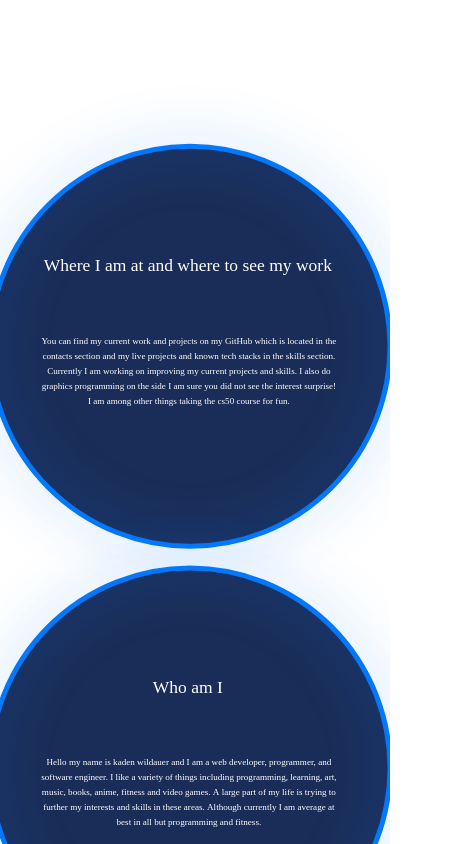
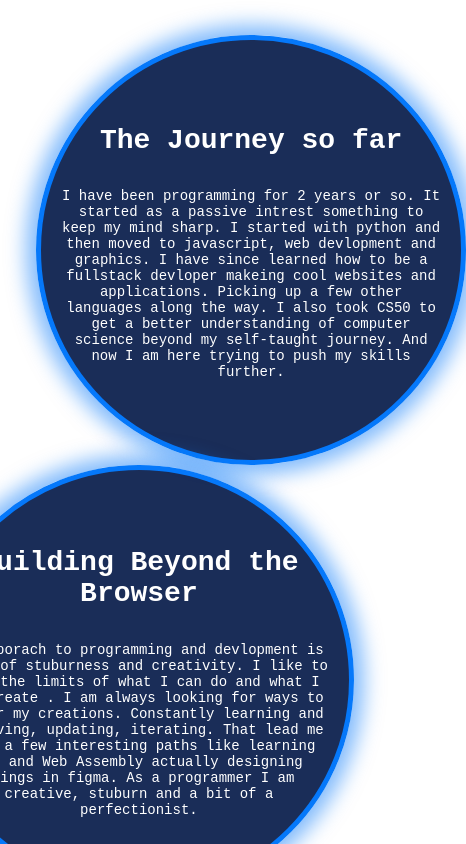
Before and after one commit to TheHeartstriker/Portfolio, a React (Vite) app in the folder Portfolio/: page / in a window 390 px wide. Shown: the part 960-1804 px from the top of the page, 466 px wide, since content can reach past the window. Built offline with nearby package versions, Linux system fonts and the light colour scheme; a web font is replaced by a local one.

Commit message:
Mobile stuff

```diff
--- a/Portfolio/src/About/About.jsx
+++ b/Portfolio/src/About/About.jsx
@@ -1,12 +1,15 @@
 import PlayGround from "./Playground/PlayGround";
 import { useRef, useState, useEffect } from "react";
 import DownArr from "../Images/DownArrow";
+import { Header1, Header2, Header3 } from "./Text";
+import { MainText1, MainText2, MainText3 } from "./Text";
 
 function About() {
   const ColoredTextRef = useRef(null);
   const [MouseOver, setMouseOver] = useState(false);
+  const [Text, setText] = useState(" Hi, my name is");
+  const [ToSmall, setToSmall] = useState(false);
   const Orginal = " Hi, my name is";
-  const [Text, setText] = useState(" Hi, my name is");
   const Alphabet = "abcdefghijklmnopqrstuvwxyz";
 
   function scrollDown() {
@@ -54,11 +57,23 @@ function About() {
   }
 
   useEffect(() => {
-    console.log(MouseOver);
     if (MouseOver) {
       TextScramble();
     }
   }, [MouseOver]);
+
+  useEffect(() => {
+    function handleResize() {
+      setToSmall(window.innerWidth < 1000);
+    }
+
+    window.addEventListener("resize", handleResize);
+    handleResize(); // Set initial value
+
+    return () => {
+      window.removeEventListener("resize", handleResize);
+    };
+  }, []);
 
   return (
     <>
@@ -83,40 +98,23 @@ function About() {
           </p>
         </div>
         <DownArr onClick={scrollDown} />
-        <PlayGround />
-        {/* <div className="AboutLegend" ref={Ball1}>
-          <h1>Where I am at and where to see my work</h1>
-          <p>
-            You can find my current work and projects on my GitHub which is
-            located in the contacts section and my live projects and known tech
-            stacks in the skills section. Currently I am working on improving my
-            current projects and skills. I also do graphics programming on the
-            side I am sure you did not see the interest surprise! I am among
-            other things taking the cs50 course for fun.
-          </p>
-        </div>
-        <div className="AboutPersonal" ref={Ball2}>
-          <h1>Who am I</h1>
-          <p>
-            Hello my name is kaden wildauer and I am a web developer,
-            programmer, and software engineer. I like a variety of things
-            including programming, learning, art, music, books, anime, fitness
-            and video games. A large part of my life is trying to further my
-            interests and skills in these areas. Although currently I am average
-            at best in all but programming and fitness.
-          </p>
-        </div>
-        <div className="AboutStart" ref={Ball3}>
-          <h1>How it started</h1>
-          <p>
-            I have always been interested in computers and technology I got into
-            programming when I was 16 with the simple goal of keeping my mind
-            sharp... After awhile I got hooked. The idea of being able to create
-            almost anything within the confines of a computer and share it is
-            endlessly entertaining to me. I find creation and improvement in the
-            realm of computer science to be very fulfilling.
-          </p>
-        </div> */}
+        {ToSmall === false && <PlayGround />}
+        {ToSmall && (
+          <div className="MobileAbout">
+            <div className="Journey">
+              <h1>{Header1}</h1>
+              <p>{MainText1}</p>
+            </div>
+            <div className="Beyond">
+              <h1>{Header2}</h1>
+              <p>{MainText2}</p>
+            </div>
+            <div className="More">
+              <h1>{Header3}</h1>
+              <p>{MainText3}</p>
+            </div>
+          </div>
+        )}
       </div>
     </>
   );
--- a/Portfolio/src/About/Playground/HelperPg.jsx
+++ b/Portfolio/src/About/Playground/HelperPg.jsx
@@ -36,14 +36,11 @@ function TextBreaker(text, x, y, lengthWisSpace, ctx) {
   let line = "";
   const lines = [];
   let maxWidth = 550;
-  if (window.innerWidth < 1200) {
-    lengthWisSpace = 15;
-    maxWidth = 300;
-  } else if (window.innerWidth < 800) {
-    lengthWisSpace = 10;
-    maxWidth = 150;
+  if (window.innerWidth < 1350) {
+    lengthWisSpace = 25;
+    y -= 50;
+    maxWidth = 350;
   }
-
   //Builds the individual lines
   for (let i = 0; i < words.length; i++) {
     const testLine = line + words[i] + " ";
--- a/Portfolio/src/About/Playground/PlayGround.jsx
+++ b/Portfolio/src/About/Playground/PlayGround.jsx
@@ -40,14 +40,15 @@ function PlayGround() {
     // Sets the context to the state
     setCtx(backgroundContext);
     // Function to resize the canvas
+    Radius.current = window.innerWidth / 5;
     const resizeCanvas = () => {
       // The resize
       backgroundCanvas.width = document.documentElement.scrollWidth;
       backgroundCanvas.height = document.documentElement.scrollHeight;
       // After resizing the canvas, we need to get the context again
       setCtx(backgroundCanvas.getContext("2d"));
-      // Where the redrawing of the canvas happens
-      Radius.current = window.innerWidth < 550 ? 200 : window.innerWidth / 6.5;
+      // New radius
+      Radius.current = window.innerWidth / 5;
     };
     // Event listener where the resizeCanvas function is called
     window.addEventListener("resize", resizeCanvas);
@@ -297,16 +298,6 @@ function PlayGround() {
     }
   }, [ctx]);
 
-  //Phone and screen size
-  useEffect(() => {
-    if (window.innerWidth < 550) {
-      Radius.current = 200;
-    } else {
-      let calculatedRadius = window.innerWidth * 0.25;
-      Radius.current = Math.min(calculatedRadius, 400);
-    }
-  }, [window.innerWidth]);
-
   return (
     <>
       <canvas
--- a/Portfolio/src/About/Text.js
+++ b/Portfolio/src/About/Text.js
@@ -1,21 +1,13 @@
-export const Header1 = "Where I am at and where to see my work";
-export const MainText1 = `You can find my current work and projects on my GitHub which is
-located in the contacts section and my live projects and known tech
-stacks in the skills section. Currently I am working on improving my
-current projects and skills. I also do graphics programming on the
-side I am sure you did not see the interest surprise! I am among
-other things taking the cs50 course for fun.`;
-export const Header2 = "Who am I";
-export const MainText2 = `Hello my name is kaden wildauer and I am a web developer,
-programmer, and software engineer. I like a variety of things
-including programming, learning, art, music, books, anime, fitness
-and video games. A large part of my life is trying to further my
-interests and skills in these areas. Although currently I am average
-at best in all but programming and fitness.`;
-export const Header3 = "How it started";
-export const MainText3 = `I have always been interested in computers and technology I got into
-programming when I was 16 with the simple goal of keeping my mind
-sharp... After awhile I got hooked. The idea of being able to create
-almost anything within the confines of a computer and share it is
-endlessly entertaining to me. I find creation and improvement in the
-realm of computer science to be very fulfilling.`;
+export const Header1 = "The Journey so far";
+export const MainText1 = `I have been programming for 2 years or so. It started as a passive intrest something to
+keep my mind sharp. I started with python and then moved to javascript, web devlopment and graphics. I have since learned how to
+be a fullstack devloper makeing cool websites and applications. Picking up a few other languages along the way. I also took CS50 to
+get a better understanding of computer science beyond my self-taught journey. And now I am here trying to push my skills further.`;
+export const Header2 = "Building Beyond the Browser";
+export const MainText2 = `My apporach to programming and devlopment is a mix of stuburness and creativity. I like to push the limits of what I can do
+and what I can create . I am always looking for ways to better my creations. Constantly learning and improving, updating, iterating. That lead
+me down a few interesting paths like learning C++ and Web Assembly actually designing things in figma. As a programmer I am creative, stuburn and
+a bit of a perfectionist.`;
+export const Header3 = "More than just code";
+export const MainText3 = `For me programming is more than just code. It is art, its my brand. I want to create things that are not only functional but beautiful.
+Something I can look back on and be proud of. A skill I want to push to its limits or my limits. Thats what code is to me. A proof of resolve and creativity.`;
--- a/Portfolio/src/About/about.css
+++ b/Portfolio/src/About/about.css
@@ -38,7 +38,6 @@
   width: 60%;
   bottom: 105vh;
   z-index: 1;
-  user-select: none;
 }
 
 /* In the nav folder the css file consider the container appearing time */
@@ -94,47 +93,7 @@
   }
 }
 
-h3 span::before {
-  content: attr(data-text);
-  position: absolute;
-  width: 100%;
-  color: var(--neon-blue);
-  filter: drop-shadow(0 0 3px) drop-shadow(0 0 13px);
-  animation: colorFlow 3s infinite alternate;
-}
-
-@keyframes colorFlow {
-  0% {
-    color: var(--neon-blue);
-    filter: drop-shadow(0 0 3px var(--neon-blue))
-      drop-shadow(0 0 13px var(--neon-blue));
-  }
-  100% {
-    color: #0099ff;
-    filter: drop-shadow(0 0 3px #0099ff) drop-shadow(0 0 13px #0099ff);
-  }
-}
-
-h3 span {
-  display: block;
-}
-
-.MoveDownBtn:hover {
-  box-shadow: 0 0 80px 40px rgba(255, 255, 255, 1);
-}
-
-@keyframes scaleInOut {
-  0% {
-    transform: scale(1);
-  }
-  50% {
-    transform: scale(1.1);
-  }
-  100% {
-    transform: scale(1);
-  }
-}
-
+/* Down indicator */
 .DownContainer {
   display: flex;
   justify-content: center;
@@ -201,3 +160,53 @@ h3 span {
     opacity: 0;
   }
 }
+
+@media (max-width: 1000px) {
+  .IAmContainer {
+    bottom: 20vh;
+    width: 75%;
+  }
+}
+
+.MobileAbout {
+  position: relative;
+  display: flex;
+  justify-content: center;
+  align-items: center;
+  flex-direction: column;
+  width: 100%;
+  height: 170vh;
+  top: 15vh;
+}
+
+.Journey,
+.Beyond,
+.More {
+  height: 45vh;
+  position: relative;
+  width: 45vh;
+  border-radius: 50%;
+  padding: 20px;
+  background-color: rgba(14, 34, 80, 0.95);
+  border: 5px rgba(5, 120, 250, 1) solid;
+  box-shadow: 0 0 20px 10px rgba(5, 120, 250, 0.5);
+  display: flex;
+  justify-content: center;
+  align-items: center;
+  flex-direction: column;
+  text-align: center;
+  font-size: 2rem;
+  color: white;
+}
+
+.Journey {
+  left: 15%;
+}
+
+.Beyond {
+  right: 15%;
+}
+
+.More {
+  left: 15%;
+}
```
